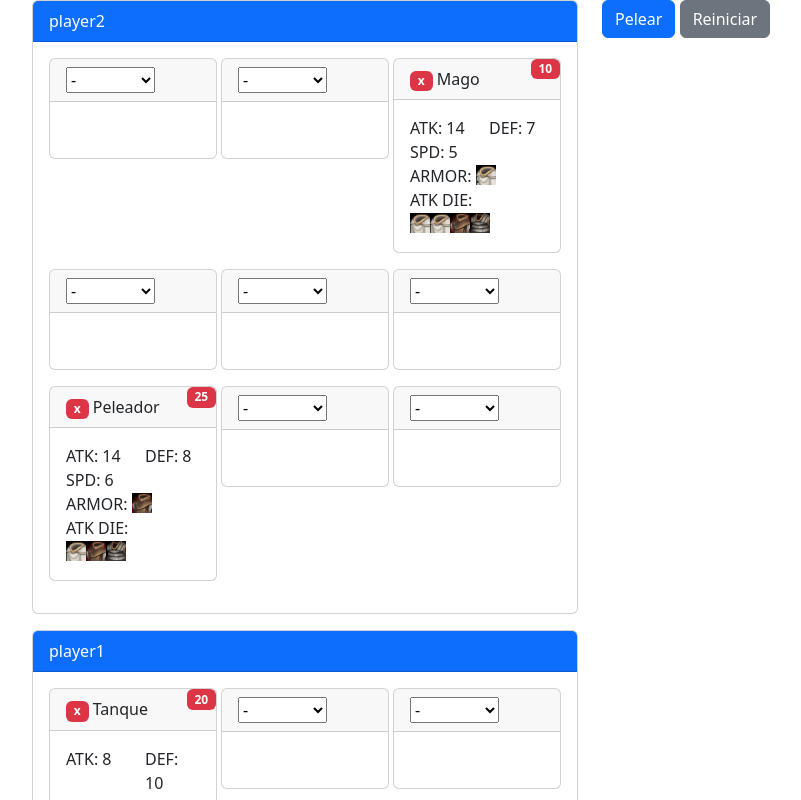
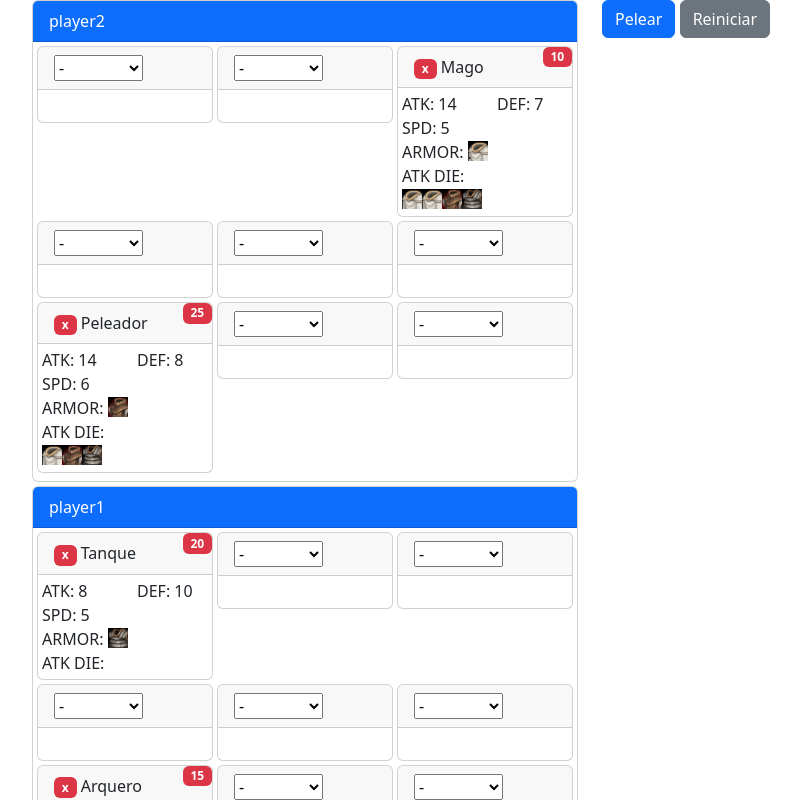
Before and after one commit to xMokar/autochess, a SvelteKit app: page / in a window 1280 px wide. Shown: the top 800 px of the page, without its empty margins (50-851 px from the left). Built offline with nearby package versions, Linux system fonts and the light colour scheme.

Commit message:
Hacer mas compacta la vista

```diff
--- a/src/routes/ViewField.svelte
+++ b/src/routes/ViewField.svelte
@@ -42,19 +42,19 @@ function add(index:number) {
 $: isAlive = player.field.filter(champinstance => champinstance.hp>0).length>0
 $: status = isAlive? "bg-primary": "bg-danger"
 </script>
-<div class="card mb-3">
+<div class="card mb-1">
 	<div class="card-header {status} text-white">
 		{player.name}
 	</div>
 
-	<div class="card-body"><div class="row gx-1">
+	<div class="card-body p-1"><div class="row gx-1">
 {#each fieldToArray(player.field, mirrored) as slot, index (index)}
 	<div class="col-4">
 
-		<div class="card mb-3">
+		<div class="card mb-1">
 		<div class="card-header">
 		{#if slot}
-			<span class="badge bg-danger" on:click={remove(slot)}>x</span>
+			<span role="button" class="badge bg-danger" on:click={remove(slot)}>x</span>
 			{slot.champ.name} <span class="badge bg-danger position-absolute top-0 end-0">{slot.hp}</span><br>
 		{:else}
 			<select on:change={add(index)}>
@@ -66,7 +66,7 @@ $: status = isAlive? "bg-primary": "bg-danger"
 
 		{/if}
 		</div>
-		<div class="card-body">
+		<div class="card-body p-1">
 
 		{#if slot}
 		<div class="row">
```
